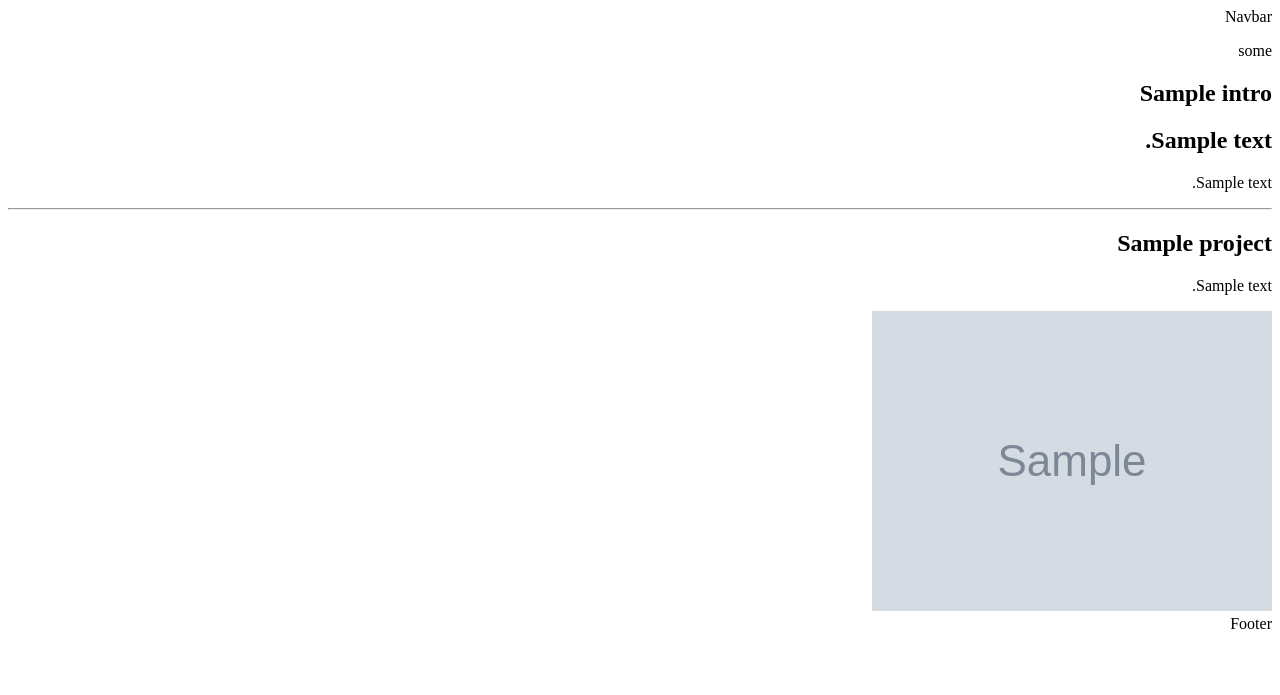
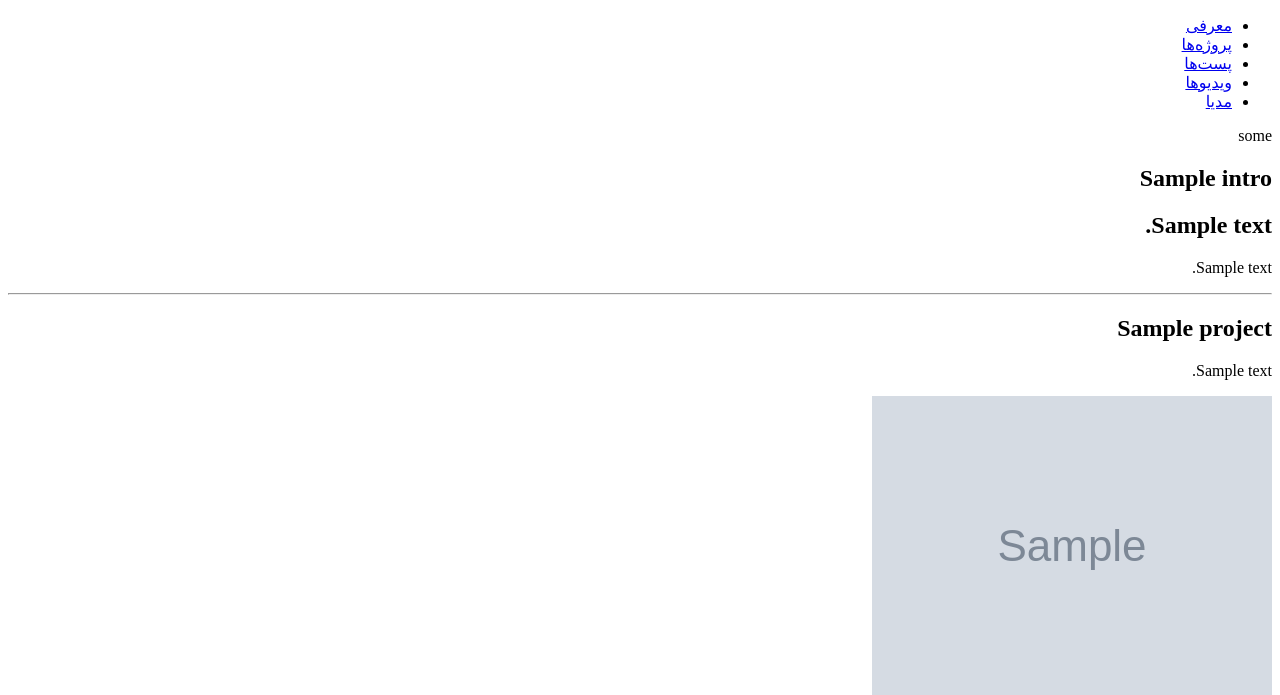
Before and after one commit to sglmi/portfolio, a Django app: page / in a window 1280 px wide. Shown: the top 695 px of the page. Run offline with Django 3.2, Linux system fonts and the light colour scheme; tables that the repository leaves empty hold one stand-in row (values such as "Sample post"); grey boxes marked "Sample" are stand-in pictures.

Commit message:
Create navbar and using django include tag

```diff
--- a/portfolio/core/templates/base.html
+++ b/portfolio/core/templates/base.html
@@ -12,7 +12,7 @@
 
 <body>
   <header>
-    <nav>Navbar</nav>
+    {% include "includes/navbar.html" %}
   </header>
   <main>
     {% block content %}{% endblock %}
--- /dev/null
+++ b/portfolio/core/templates/includes/navbar.html
@@ -0,0 +1,9 @@
+<nav>
+  <ul>
+    <li><a href="#">معرفی</a></li>
+    <li><a href="#">پروژه‌ها</a></li>
+    <li><a href="#">پست‌ها</a></li>
+    <li><a href="#">ویدیو‌ها</a></li>
+    <li><a href="#">مدیا</a></li>
+  </ul>
+</nav>
```
